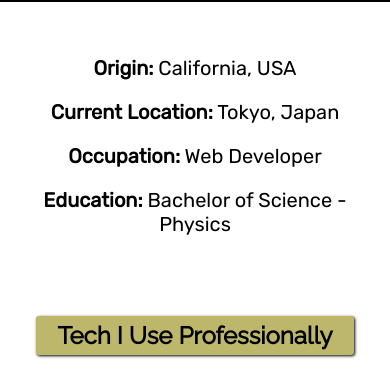
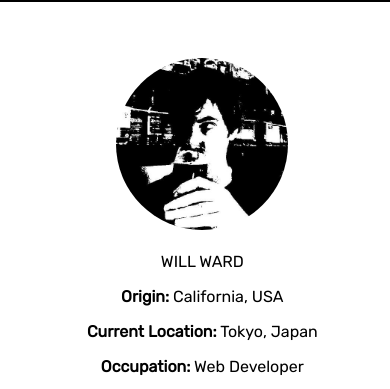
Before and after one commit to willjw3/blogsite, a Gatsby site: page /about in a window 390 px wide. Shown: the part 73-462 px from the top of the page. Built offline with nearby package versions, Linux system fonts and the light colour scheme; Gatsby itself is replaced by a stand-in of ours; a web font is replaced by a local one.

Commit message:
Changed layout to match home page

```diff
--- a/src/pages/about.js
+++ b/src/pages/about.js
@@ -1,11 +1,15 @@
 import React from "react"
-import { graphql } from "gatsby"
+import { Link, graphql } from "gatsby"
 import Layout from "../components/layout"
 import Footer from "../components/footer"
+import Latest from "../components/latest"
 import SEO from "../components/seo"
+import Img from "gatsby-image"
 import "../styles/about.scss"
 
+
 const About = ({data}) => {
+
   const siteTitle = data.site.siteMetadata.title
     const professionalTech = []
     const infoRole = []
@@ -27,21 +31,17 @@ const About = ({data}) => {
       <SEO title="About" />
       <div className="about">
         <div className="about-main">
-                    {/* <h2 className="about-main-title">Who I Am</h2> */}
-                    <div className="about-main-facts">
-                        <p className="about-main-facts-fact"><strong>Origin:</strong> California, USA</p>
-                        <p className="about-main-facts-fact"><strong>Current Location:</strong> Tokyo, Japan</p>
-                        <p className="about-main-facts-fact"><strong>Occupation:</strong> Web Developer</p>
-                        <p className="about-main-facts-fact"><strong>Education:</strong> Bachelor of Science - Physics</p>
-                    </div>
-                    <div className="about-main-tech">
-                        <h2 className="about-main-tech-title">Tech I Use Professionally</h2>
-                        <div className="about-main-tech-icons">
+          <Latest />
+          <div className="about-main-body">
+            <div className="about-main-body-post">
+                <div className="about-main-body-post-tech">
+                    <h2 className="about-main-body-post-tech-title">Tech I Work With</h2>
+                    <div className="about-main-body-post-tech-icons">
                         {
                             professionalTech.length &&
                             professionalTech.map((tech, i) => {
                                 return (
-                                        <div key={i} className="about-main-tech-icons-icon">
+                                    <div key={i} className="about-main-body-post-tech-icons-icon">
                                         <img src={tech.node.frontmatter.image.publicURL} alt={tech.node.frontmatter.title}/>
                                         <small>{tech.node.frontmatter.title}</small>
                                     </div>
@@ -50,14 +50,27 @@ const About = ({data}) => {
                             })
                         }
                     </div>
-                        <div className="about-main-role">
+                    <div className="about-main-body-post-role">
                         <div dangerouslySetInnerHTML={{__html: infoRole[0].node.html}} />
                         <div dangerouslySetInnerHTML={{__html: infoProgress[0].node.html}} />
                     </div>
                 </div>
-
             </div>
-                <Footer content="light" siteTitle={siteTitle}/>
+            <div className="about-main-body-sidebar">
+                <div className="about-main-body-sidebar-image">
+                    <Img fluid={data.profilePic.childImageSharp.fluid} />
+                </div>
+                <div className="about-main-facts-list">
+                    <h4>{siteTitle}</h4>
+                    <p className="about-main-facts-fact"><strong>Origin:</strong> California, USA</p>
+                    <p className="about-main-facts-fact"><strong>Current Location:</strong> Tokyo, Japan</p>
+                    <p className="about-main-facts-fact"><strong>Occupation:</strong> Web Developer</p>
+                    <p className="about-main-facts-fact"><strong>Education:</strong> Bachelor of Science - Physics</p>
+                </div>
+            </div>
+          </div>
+        </div>
+        <Footer content="light" siteTitle={siteTitle} />
     </div>
   </Layout>
   )
@@ -70,6 +83,13 @@ query aboutQuery {
   site {
     siteMetadata {
       title
+    }
+  }
+    profilePic: file(relativePath: {eq: "bt.jpg"}) {
+        childImageSharp {
+            fluid(maxWidth: 800, quality: 100) {
+                ...GatsbyImageSharpFluid
+            }
         }
     }
     allMarkdownRemark(sort: { fields: frontmatter___id, order: ASC}) {
--- a/src/styles/about.scss
+++ b/src/styles/about.scss
@@ -1,52 +1,29 @@
+html, body {
+    margin: 0;
+    padding: 0;
+}
+
 .about {
     display: flex;
     flex-direction: column;
     justify-content: space-between;
     min-height: 100vh;
     &-main {
-        margin: auto;
         margin-top: 12vh;
-        width: 50%;
-        & h2 {
-            background: darkkhaki;
-            padding: 5px 0;
-            border-radius: 3px;
-            box-shadow: 1px 1px 3px;
-        }
-        &-title {
-            font-family: Raleway;
-            text-align: center;
-            margin-top: 30px;
-        }
-        &-facts {
-            text-align: center;
-            margin-bottom: 80px;
-            &-fact {
-                font-family: Rubik;
-                font-size: 1.25rem;
-            }
-        }
-        @media screen and (max-width: 1100px) {
+        &-body {
+            margin: 0 auto;
             width: 60%;
-        }
-        @media screen and (max-width: 1000px) {
-            width: 70%;
-        }
-        @media screen and (max-width: 900px) {
-            width: 75%;
-        }
-        @media screen and (max-width: 800px) {
-            width: 80%;
-        }
-        @media screen and (max-width: 700px) {
-            width: 85%;
-        }
+            display: flex;
+            justify-content: space-between;
+            align-items: center;
+            &-post {
+                width: 60%;
+                margin: 0 auto;
                 &-tech {
                     margin: 50px 0;
                     text-align: center;
                     font-family: Raleway;
                     &-icons {
-                // width: 50%;
                         justify-items: center;
                         display: grid;
                         grid-template-columns: repeat(auto-fit, minmax(100px, 1fr));
@@ -62,12 +39,136 @@
                             }
                         }
                     }
+                    & h2 {
+                        font-family: Rubik;
+                        font-weight: 200;
+                    }
                 }
                 &-role {
-            // width: 50%;
                     margin: auto;
                     text-align: left;
                     font-family: Raleway;
                 }
             }
+            &-sidebar {
+                width: 30%;
+                margin: 0, auto;
+                text-align: center;
+                padding: 0 60px;
+                &-image {
+                    width: 70%;
+                    margin: auto;
+                    & img {
+                        border-radius: 50%;
                     }
+                }
+                & h2, h3 {
+                    font-family: Rubik;
+                    font-weight: 200;
+                    background: darkkhaki;
+                    padding: 5px 0;
+                    border-radius: 3px;
+                    box-shadow: 1px 1px 3px;
+                }
+                & h4 {
+                    font-family: Rubik;
+                    font-weight: 200;
+                    margin-bottom: 0;
+                }
+                & a {
+                    text-decoration: none;
+                    color: #010101;
+                }
+                & small {
+                    font-family: Rubik;
+                    font-style: italic;
+                }
+                & p {
+                    font-family: Rubik;
+                }
+            }
+        }
+    }
+}
+
+@media only screen and (max-width: 1500px) {
+    .about{
+        &-main {
+            &-body {
+                width: 65%;
+            }
+        }
+    }
+}
+@media only screen and (max-width: 1400px) {
+    .about{
+        &-main {
+            &-body {
+                width: 70%;
+            }
+        }
+    }
+}
+@media only screen and (max-width: 1300px) {
+    .about{
+        &-main {
+            &-body {
+                width: 75%;
+            }
+        }
+    }
+}
+@media only screen and (max-width: 1200px) {
+    .about{
+        &-main {
+            &-body {
+                width: 80%;
+            }
+        }
+    }
+}
+@media only screen and (max-width: 1100px) {
+    .about {
+        &-main {
+            &-body {
+                width: 85%;
+            }
+        }
+    }
+}
+@media only screen and (max-width: 1000px) {
+    .about {
+        &-main {
+            &-body {
+                width: 90%;
+            }
+        }
+    }
+}
+@media only screen and (max-width: 850px) {
+    .about {
+        &-main {
+            &-body {
+                flex-direction: column-reverse;
+                &-post {
+                    width: 90%;
+                }
+                &-sidebar {
+                    margin: 30px auto;
+                    width: 60%;
+                }
+            }
+        }
+    }
+}
+@media only screen and (max-width: 500px) {
+    .about{
+        &-main {
+            &-body {
+                &-sidebar {
+                    width: 70%;
+                }
+            }
+        }
+    }
+}
```
Also changed, not shown: src/images/bt.jpg (added). Lines whose indentation alone changed are shown as unchanged.
